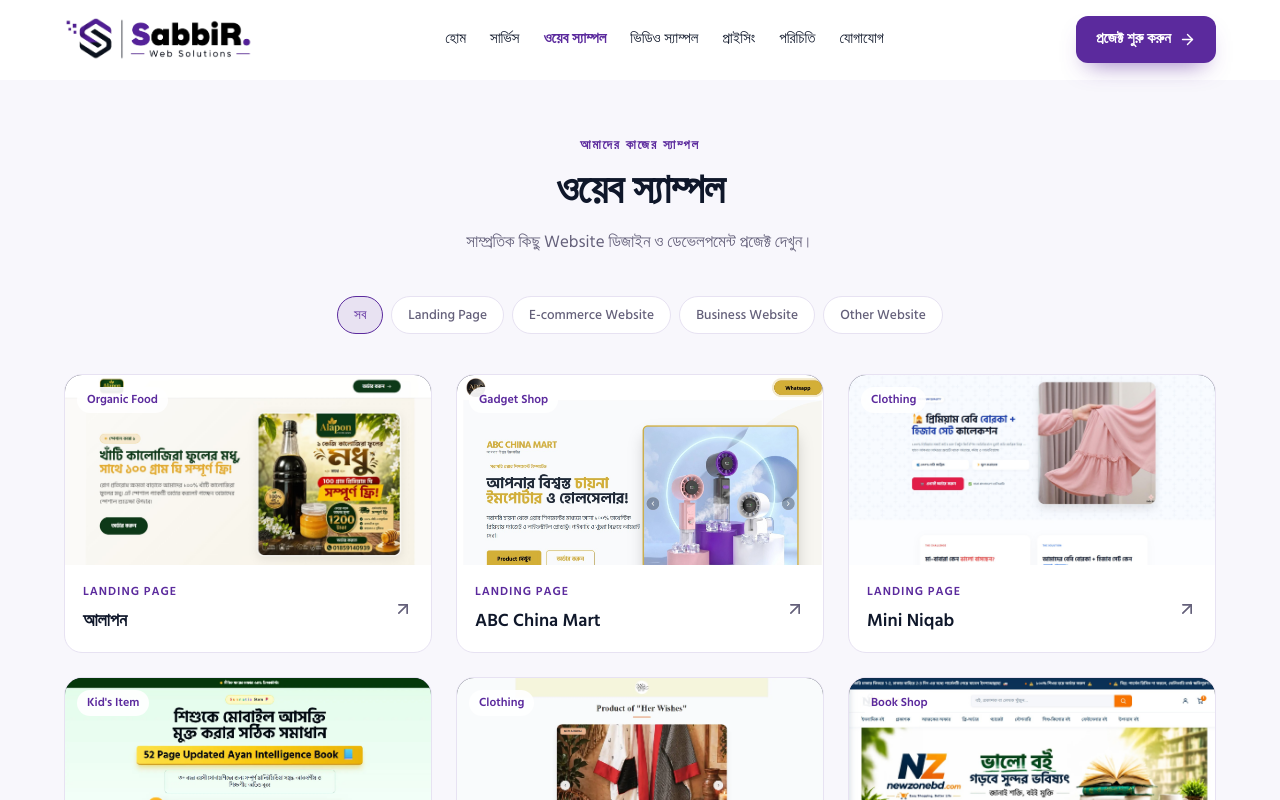
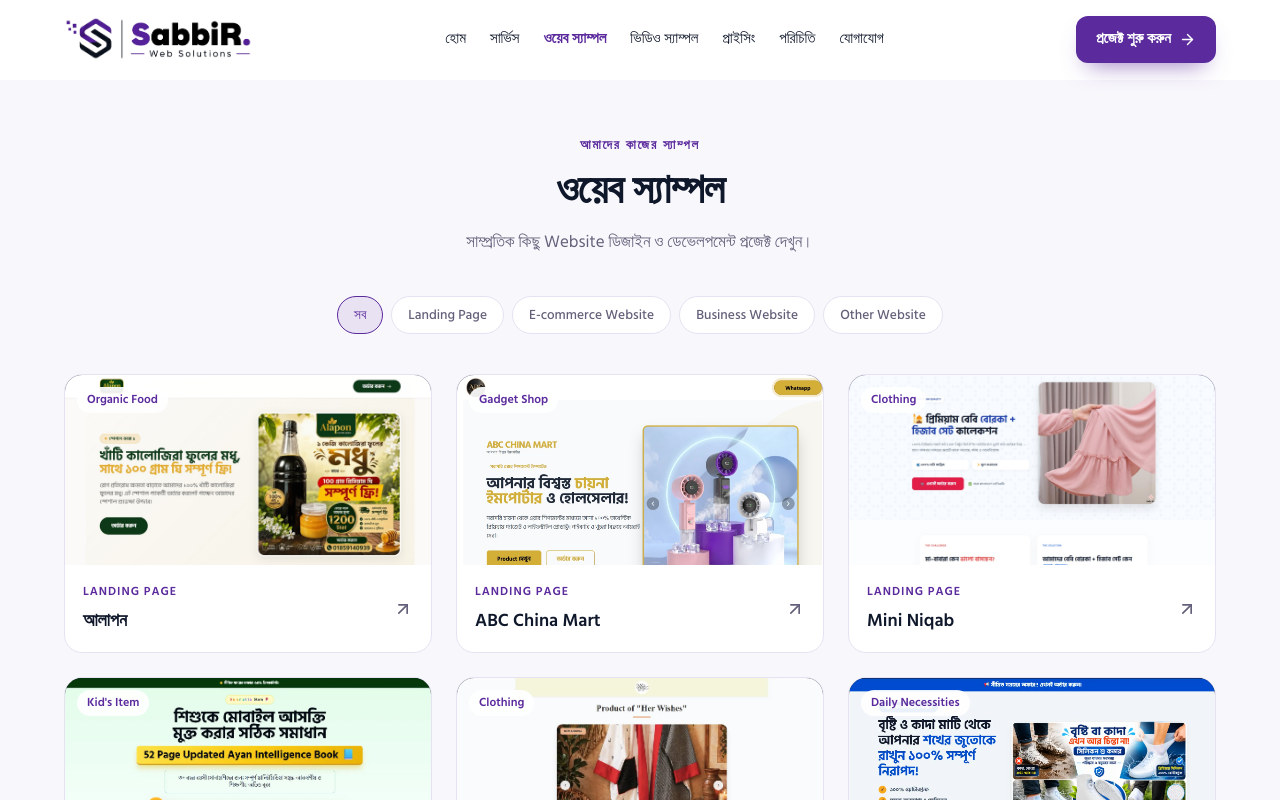
Before and after one commit to sourov6580/sabbir-web-solutions, a Next.js app: page /web-samples in a window 1280 px wide. Shown: the top 800 px of the page. Built offline with nearby package versions, Linux system fonts and the light colour scheme.

Commit message:
Update site.js

```diff
--- a/content/site.js
+++ b/content/site.js
@@ -124,6 +124,7 @@ export const portfolio = {
     { t: "Mini Niqab", cat: "Landing Page", biz: "Clothing", url: "https://landing.rwmart.shop/step/mininiqab/", image: "/images/landing.rwmart.shop_step_mininiqab.png" },
     { t: "Intelligence Book Bangla", cat: "Landing Page", biz: "Kid's Item", url: "https://landing.rwmart.shop/step/intelligence-book-bangla/", image: "/images/landing.rwmart.shop_step_intelligence-book-bangla.webp" },
     { t: "Her Wishes — Abaya", cat: "Landing Page", biz: "Clothing", url: "https://herwishes.rwmart.shop/step/shrug-type-abaya-with-beautifully-motif-work-new/", image: "/images/herwishes.rwmart.shop_step_new.webp" },
+    { t: "Ai Online Mart", cat: "Landing Page", biz: "Daily Necessities", url: "https://landing.rwmart.shop/step/ai-online-mart/", image: "/images/ai-online-mart.webp" },
     { t: "New Zone BD", cat: "E-commerce Website", biz: "Book Shop", url: "https://newzonebd.rwmart.shop/", image: "/images/newzonebd.rwmart.shop.png" },
     { t: "Borka Everyday", cat: "E-commerce Website", biz: "Clothing", url: "https://borkaeveryday.rwmart.shop/", image: "/images/borkaeveryday.rwmart.shop.png" },
     { t: "Rupkotha Web Mart", cat: "E-commerce Website", biz: "WP Tools", url: "https://rwmart.shop/", image: "/images/rwmart.shop.png" },
```
